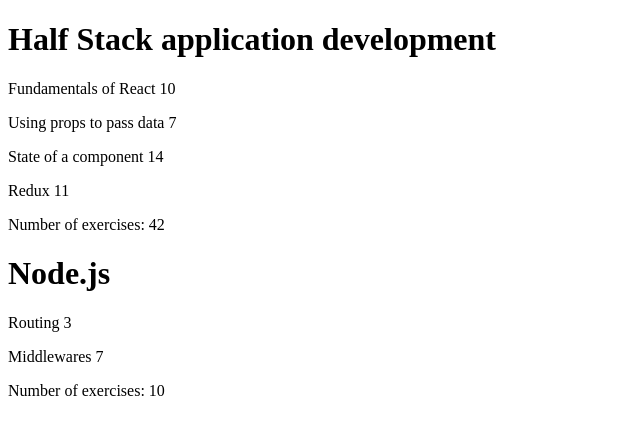
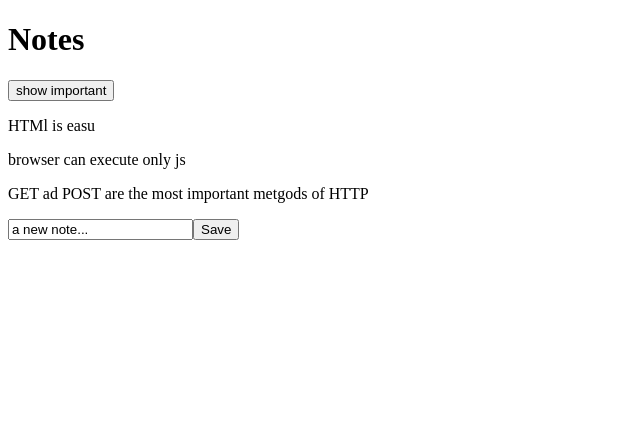
Before and after one commit to davidildefonso/phoneBookLocalFrontend, a React (Create React App) app: page / in a window 1280 px wide. Shown: the top 434 px of the page, without its empty margins (0-640 px from the left). Built offline with nearby package versions, Linux system fonts and the light colour scheme.

Commit message:
finished part 2b

```diff
--- a/src/index.js
+++ b/src/index.js
@@ -1,6 +1,6 @@
 import React,{useState} from 'react';
 import ReactDom from 'react-dom';
-import App from './part2/courseInfo/app.js'
+import App from './part2/part2A/app.js'
 
 
 
--- a/src/part2/courseInfo/app.js
+++ b/src/part2/courseInfo/app.js
@@ -1,5 +1,4 @@
-import React from 'react';
-import ReactDOM from 'react-dom';
+import React,{useState} from 'react';
 import Course from './course.js';
 
 
--- a/src/part2/part2A/app.js
+++ b/src/part2/part2A/app.js
@@ -1,6 +1,8 @@
-import React from 'react';
+import React,{useState} from 'react';
 import Title from './title.js';
 import  Contents from './contents.js';
+import Form from './form.js';
+
 
 const notes=[
   {
@@ -25,10 +27,58 @@
 
 
 const App=()=>{
+
+  const [theNotes,setNotes] = useState(notes);
+
+  const [newNote,setNewNote] = useState("a new note...");
+
+  const [showAll,setShowAll] = useState(true);
+
+  const notesToShow = showAll?theNotes:theNotes.filter(
+    note=> note.important
+  );
+
+
+
+  const addNote=(e)=>{
+    e.preventDefault();
+    const cpNotes=[...theNotes];
+    const max= cpNotes.reduce((a,b)=>{
+      if(a.id>b.id) return a.id;
+      else return  b.id;
+    });
+
+
+    const theNewNote={
+      id: max+1,
+      content: newNote,
+      date:new Date().toISOString(),
+      important: Math.random()<0.5
+    }
+
+
+    setNotes(theNotes.concat(theNewNote));
+    setNewNote("");
+    console.log(theNotes)
+
+  };
+
+  const handleNoteChange= e=>{
+
+    setNewNote(e.target.value);
+  }
+
+  const handleClick =()=>{
+    setShowAll(!showAll)
+  }
+
   return (
     <div>
       <Title text="Notes"></Title>
-      <Contents notes={notes}></Contents>
+      <Contents notes={notesToShow} showAll={showAll}
+        handleShowAllBtnClick={handleClick} ></Contents>
+      <Form handleSubmit={addNote} handleInput={newNote}
+        handleNoteChange={handleNoteChange}></Form>
     </div>
   )
 }
--- /dev/null
+++ b/src/part2/part2A/button.js
@@ -0,0 +1,9 @@
+import React,{useState} from 'react';
+
+const Button=({handleClick,text})=>{
+  return (
+    <button onClick={handleClick} >{text}</button>
+  )
+}
+
+export default Button;
--- a/src/part2/part2A/contents.js
+++ b/src/part2/part2A/contents.js
@@ -1,10 +1,11 @@
 import React,{useState} from 'react';
 import Content from './content.js';
+import Button from './button.js'
 
-const Contents=({notes})=>{
+const Contents=({notes,showAll,handleShowAllBtnClick})=>{
 
 
-
+  console.log(notes)
 
   const listItems= notes.map((item)=>
      <Content text={item.content} key={item.id}></Content>
@@ -12,12 +13,14 @@
 
   );
 
-  console.log(listItems)
+  let text= "show "+(showAll? "important":"all");
 
 
 
   return(
         <div>
+          <Button handleClick={handleShowAllBtnClick}
+            text={text}></Button>
           {listItems}
         </div>
   )
--- /dev/null
+++ b/src/part2/part2A/form.js
@@ -0,0 +1,13 @@
+import React,{useState} from 'react';
+
+const Form=({handleSubmit,handleInput,handleNoteChange})=>{
+  return (
+    <form onSubmit={handleSubmit}>
+      <input value={handleInput}
+        onChange={handleNoteChange}></input>
+      <button type="submit">Save</button>
+    </form>
+  )
+}
+
+export default Form;
```
